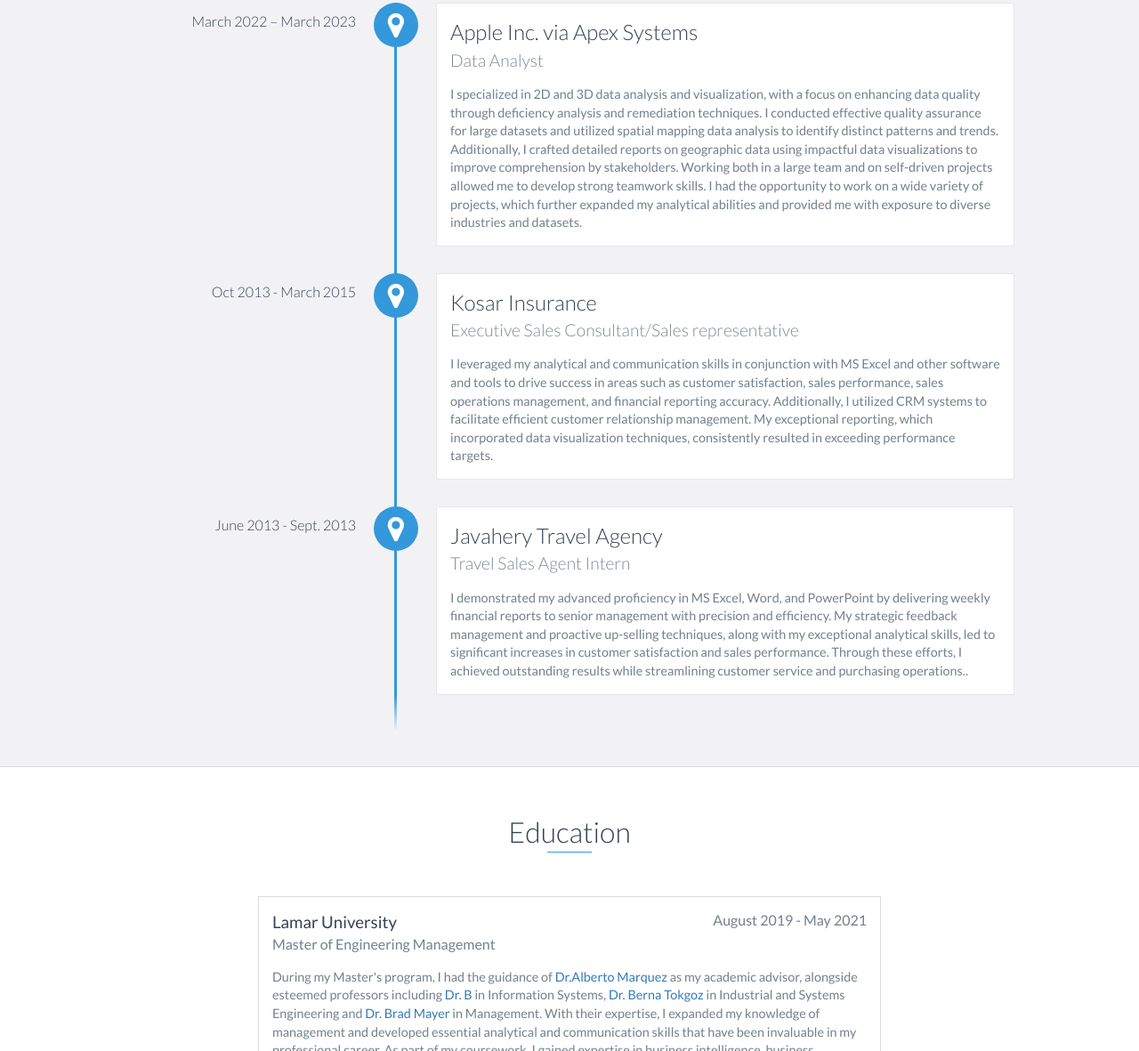
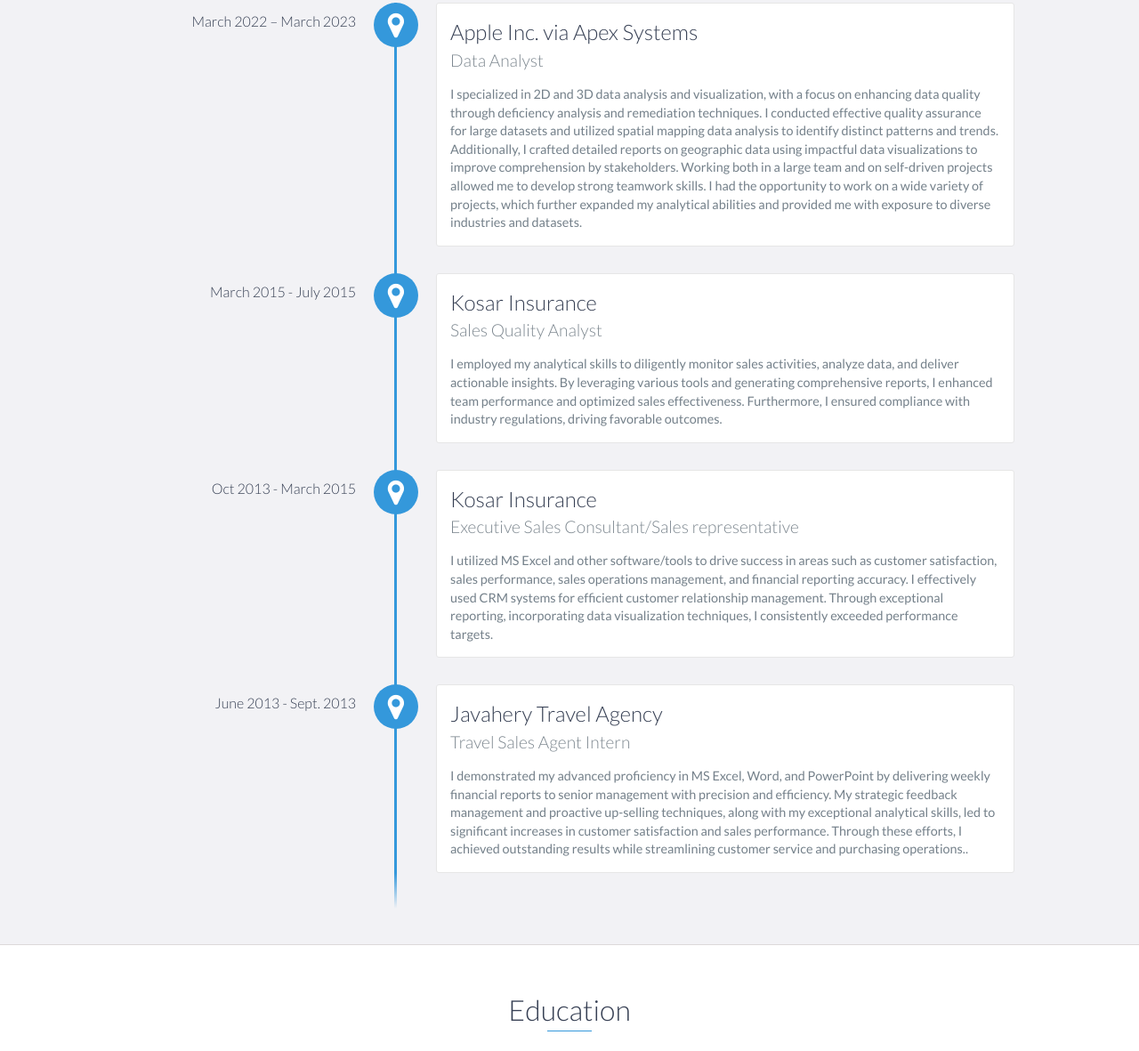
Before and after one commit to pegahchavoshi/pegahchavoshi.github.io, a website: page index.html in a window 1280 px wide. Shown: the part 1529-2710 px from the top of the page at 89% size. Drawn offline with nearby package versions, Linux system fonts and the light colour scheme.

Commit message:
update cv and html

```diff
--- a/index.html
+++ b/index.html
@@ -145,11 +145,25 @@
                 </p>
             </div>
 
+
+
+  <div data-date="March 2015 - July 2015">
+                <h3>Kosar Insurance</h3>
+                <h4>Sales Quality Analyst</h4>
+                <p>
+
+I employed my analytical skills to diligently monitor sales activities, analyze data, and deliver actionable insights. By leveraging various tools and generating comprehensive reports, I enhanced team performance and optimized sales effectiveness. Furthermore, I ensured compliance with industry regulations, driving favorable outcomes.
+
+         </p>
+            </div>
+
+
+
             <div data-date="Oct 2013 - March 2015">
                 <h3>Kosar Insurance</h3>
                 <h4>Executive Sales Consultant/Sales representative</h4>
                 <p>
-                  I leveraged my analytical and communication skills in conjunction with MS Excel and other software and tools to drive success in areas such as customer satisfaction, sales performance, sales operations management, and financial reporting accuracy. Additionally, I utilized CRM systems to facilitate efficient customer relationship management. My exceptional reporting, which incorporated data visualization techniques, consistently resulted in exceeding performance targets.
+                  I utilized MS Excel and other software/tools to drive success in areas such as customer satisfaction, sales performance, sales operations management, and financial reporting accuracy. I effectively used CRM systems for efficient customer relationship management. Through exceptional reporting, incorporating data visualization techniques, I consistently exceeded performance targets.
          </p>
             </div>
 
```
Also changed, not shown: 1 other file.
